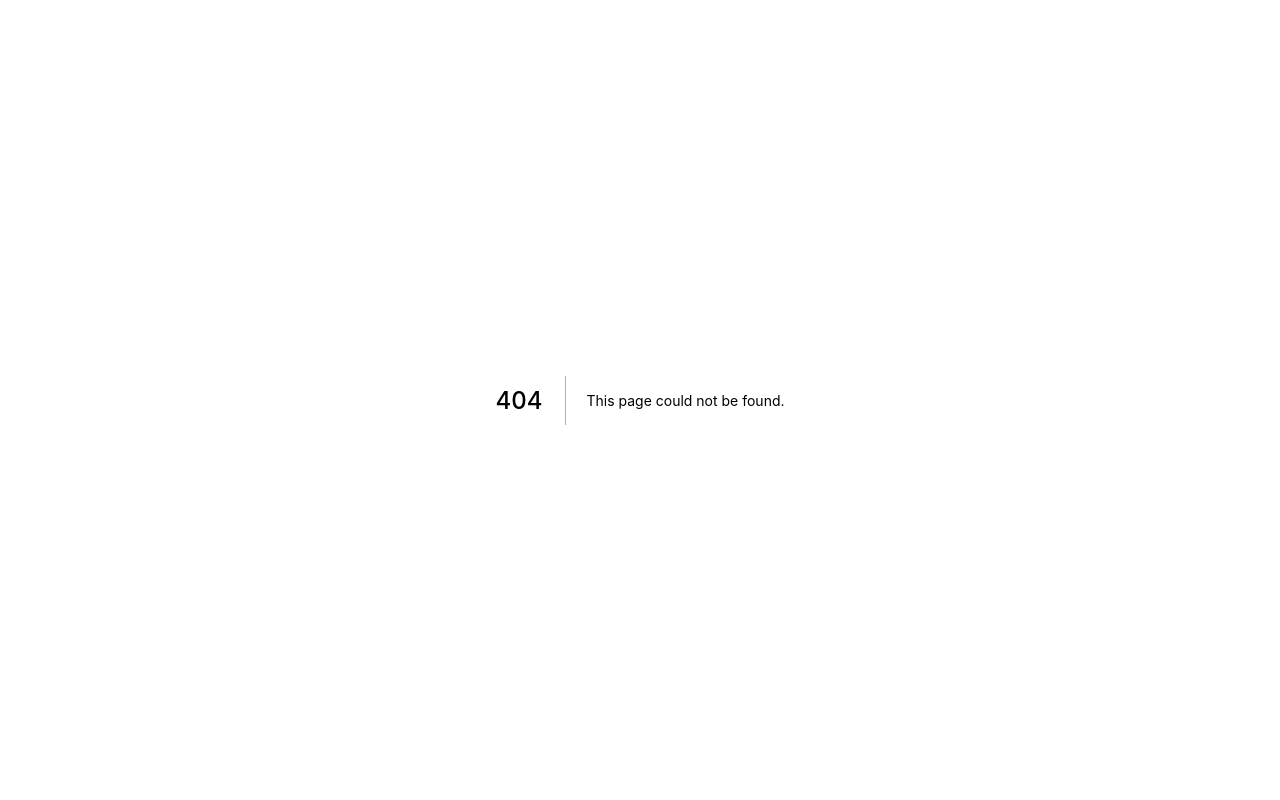
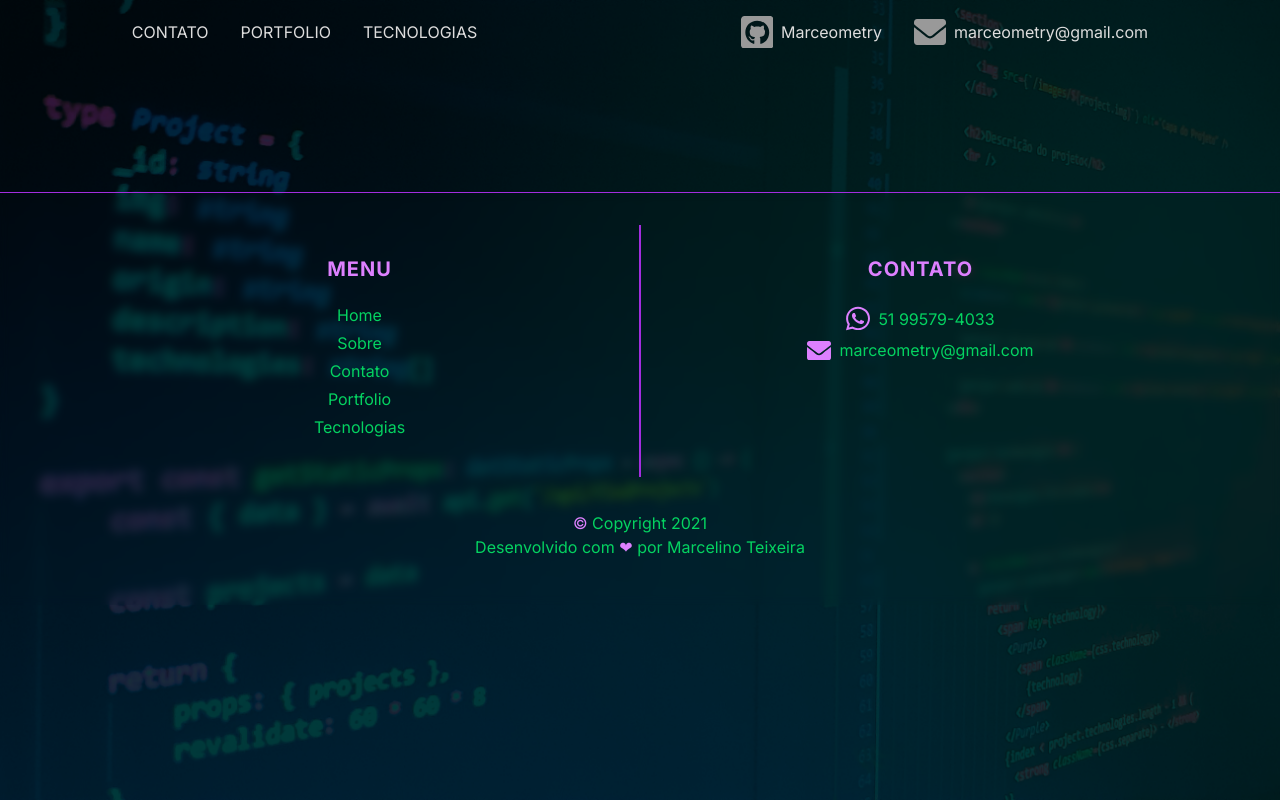
Before and after one commit to Marceometry/portfolio-2.0, a Next.js app: page /portfolio in a window 1280 px wide. Before the commit this address had no page. Built offline with nearby package versions, Linux system fonts and the light colour scheme.

Commit message:
Create portfolio route

```diff
--- /dev/null
+++ b/src/components/Navbar.tsx
@@ -0,0 +1,27 @@
+import { Link } from 'react-scroll'
+import css from '../css/components/navbar.module.scss'
+
+export default function Navbar() {
+    return (
+        <nav className={`down-fast ${css.nav}`}>
+            <ul>
+                <Link to='footer' smooth={true}><li>CONTATO</li></Link>
+                <Link to='projects' smooth={true}><li>PORTFOLIO</li></Link>
+                <Link to='technologies' smooth={true}><li>TECNOLOGIAS</li></Link>
+            </ul>
+
+            <ul>
+                <li>
+                    <a href="https://github.com/marceometry" target="_blank">
+                    <img src="/brands/github.svg" alt="Github" />
+                    <span>Marceometry</span>
+                    </a>
+                </li>
+                <li>
+                    <img src="/icons/envelope.svg" alt="Email" />
+                    <span>marceometry@gmail.com</span>
+                </li>
+            </ul>
+        </nav>
+    )
+}
--- /dev/null
+++ b/src/css/components/navbar.module.scss
@@ -0,0 +1,43 @@
+.nav {
+    width: 100%;
+    display: flex;
+    justify-content: space-around;
+
+    ul {
+      list-style: none;
+      display: flex;
+      align-items: center;
+
+      &:first-child {
+        li {
+          cursor: pointer;
+
+          &:hover {
+            color: var(--purple-light);
+          }
+        }
+      }
+
+      li {
+        margin: 1rem;
+        display: flex;
+        align-items: center;
+        transition: color .2s;
+
+        img {
+          width: 2rem;
+          margin-right: .5rem;
+        }
+
+        a {
+          display: flex;
+          align-items: center;
+          transition: color .2s;
+
+          &:hover {
+            color: var(--green);
+          }
+        }
+      }
+    }
+  }
--- /dev/null
+++ b/src/pages/portfolio.tsx
@@ -0,0 +1,18 @@
+import Head from 'next/head'
+
+import Footer from '../components/Footer'
+import Navbar from '../components/Navbar'
+
+export default function Home() {
+    return (
+        <div>
+            <Head>
+                <title>Marcelino | Portfolio</title>
+            </Head>
+
+            <Navbar />
+
+            <Footer />
+        </div>
+    )
+}
```
Also changed, not shown: public/icons/envelope-purple.svg (added).
